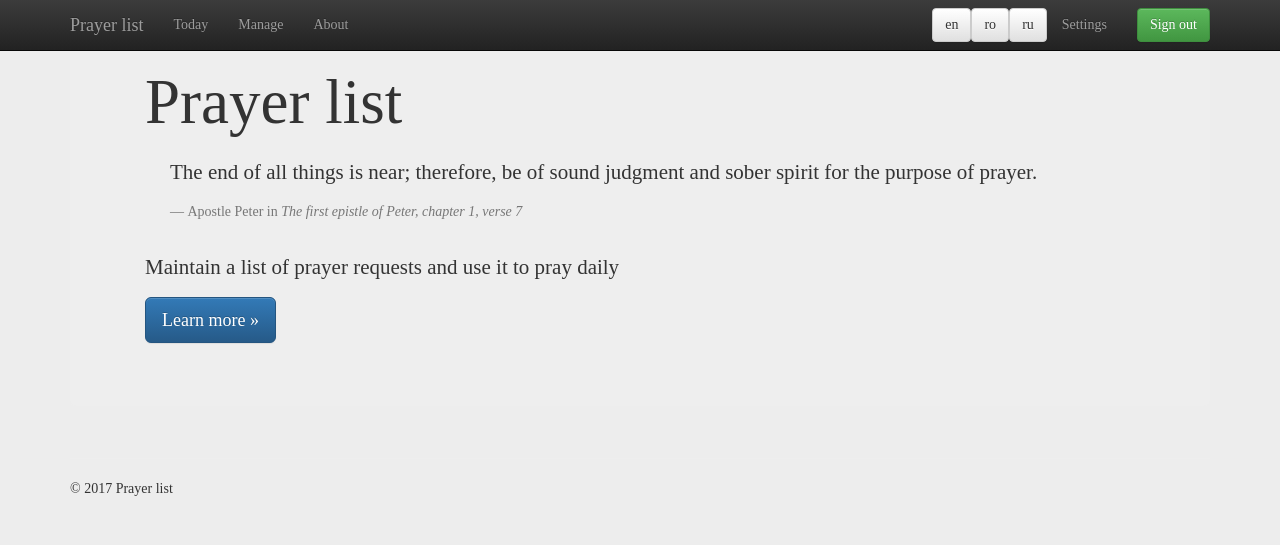
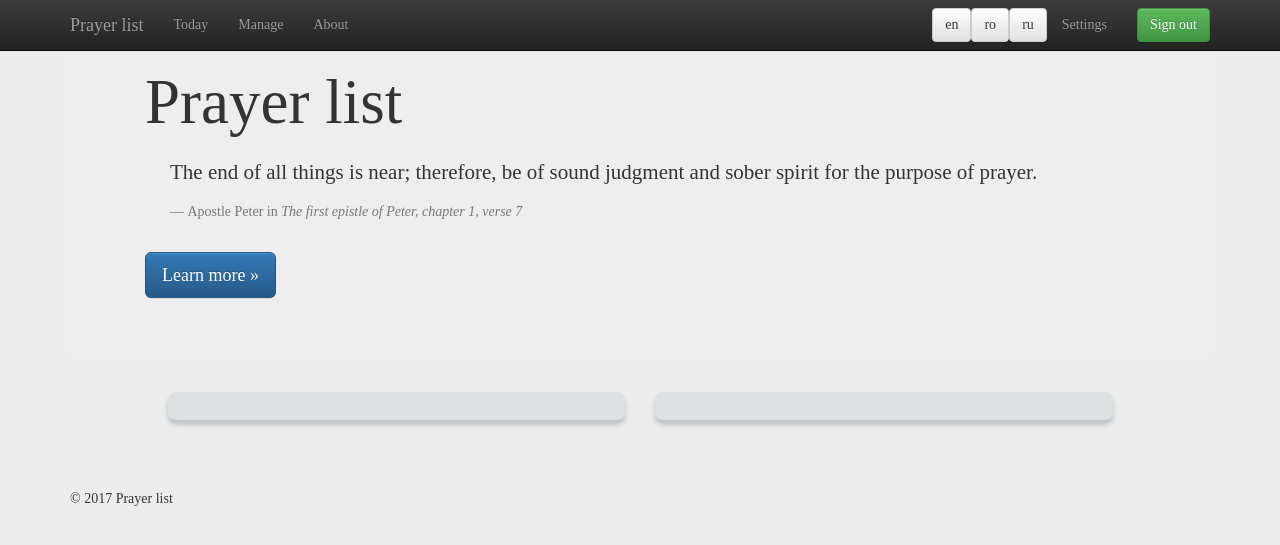
Before and after one commit to die2live/prayerlist, a Django app: page / in a window 1280 px wide. Shown: the top 545 px of the page. Run offline with Django 3.2, Linux system fonts and the light colour scheme; the visitor is signed in with stand-in values (Sample User, id 1); data comes from the database, SQL or seed files in the repository; some libraries are stand-ins or nearby versions.

Commit message:
home page remodel

```diff
--- a/src/prayerlistapp/static/styles/site.css
+++ b/src/prayerlistapp/static/styles/site.css
@@ -51,12 +51,21 @@ body {
   -webkit-box-shadow: #bdc3c7 0 5px 5px;
   -moz-box-shadow: #bdc3c7 0 5px 5px;
   box-shadow: #bdc3c7 0 5px 5px;
+
+  -moz-border-radius-topleft: 8px;
+  -webkit-border-top-left-radius: 8px;
+  border-top-left-radius: 8px;
+  -moz-border-radius-topright: 8px;
+  -webkit-border-top-right-radius: 8px;
+  border-top-right-radius: 8px;
+
   -moz-border-radius-bottomleft: 8px;
   -webkit-border-bottom-left-radius: 8px;
   border-bottom-left-radius: 8px;
   -moz-border-radius-bottomright: 8px;
   -webkit-border-bottom-right-radius: 8px;
   border-bottom-right-radius: 8px;
+
   margin-bottom: 2em; }
 
 .timeline li {
--- a/src/prayerlistapp/templates/index.html
+++ b/src/prayerlistapp/templates/index.html
@@ -8,7 +8,6 @@
     <p>{% trans 'The end of all things is near; therefore, be of sound judgment and sober spirit for the purpose of prayer.' %}</p>
     <footer>{% trans 'Apostle Peter in' %} <cite title="{% trans 'The first epistle of Peter, chapter 1, verse 7' %}">{% trans 'The first epistle of Peter, chapter 1, verse 7' %}</cite></footer>
   </blockquote>
-  <p>{% trans 'Maintain a list of prayer requests and use it to pray daily' %}</p>
   <p><a class="btn btn-primary btn-lg" href="/about/" role="button">{% trans 'Learn more' %} &raquo;</a></p>
 
 {% endblock %}
@@ -17,15 +16,37 @@
 
   <div class="row">
     <div class="col-md-1"></div>
-    <div class="col-md-10">
-	  <div class="grid">
+    <div class="col-md-5">
+      <ul class="timeline text-lowercase">
         {% for pr in prayer_requests %}
-          <div class="grid-item pr small bg-info">
-            <p class="pr-title text-capitalize"><strong>{{ pr.title }}</strong></p>
-            <p class="pr-description">{{ pr.description | safe }}</p>
-          </div>
+        {% if forloop.counter0|divisibleby:2 %}
+          <li>
+            <div class="bubble-container">
+              <div class="bubble {% if pr.is_read %} read {% endif %}">
+                <p><strong>{{ pr.title }}</strong></p><br/>
+                {{ pr.description | safe }}
+              </div>
+            </div>
+          </li>
+        {% endif %}
         {% endfor %}
-      </div>
+      </ul>
+    </div>
+    <div class="col-md-5">
+	  <ul class="timeline text-lowercase">
+        {% for pr in prayer_requests %}
+        {% if not forloop.counter0|divisibleby:2 %}
+          <li>
+            <div class="bubble-container">
+              <div class="bubble {% if pr.is_read %} read {% endif %}">
+                <p><strong>{{ pr.title }}</strong></p><br/>
+                {{ pr.description | safe }}
+              </div>
+            </div>
+          </li>
+        {% endif %}
+        {% endfor %}
+      </ul>
     </div>
     <div class="col-md-1"></div>
   </div>
--- a/src/prayerlistapp/views.py
+++ b/src/prayerlistapp/views.py
@@ -17,7 +17,7 @@ def index(request):
     prs = models.PrayerRequest.objects.filter(
                     Q(is_public=True),
                     Q(show_date=datetime.today()) |
-                    Q(show_date=None))[:3]
+                    Q(show_date=None))[:10]
 
     for pr in prs:
         pr.show_count += 1
```
